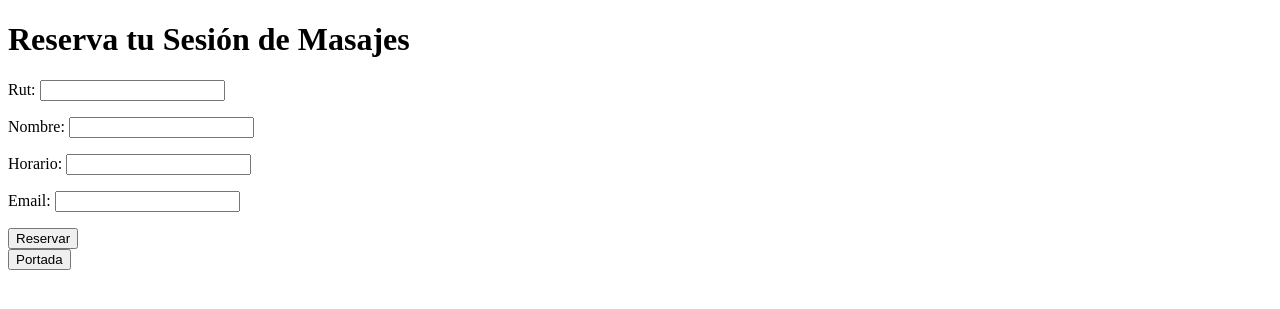
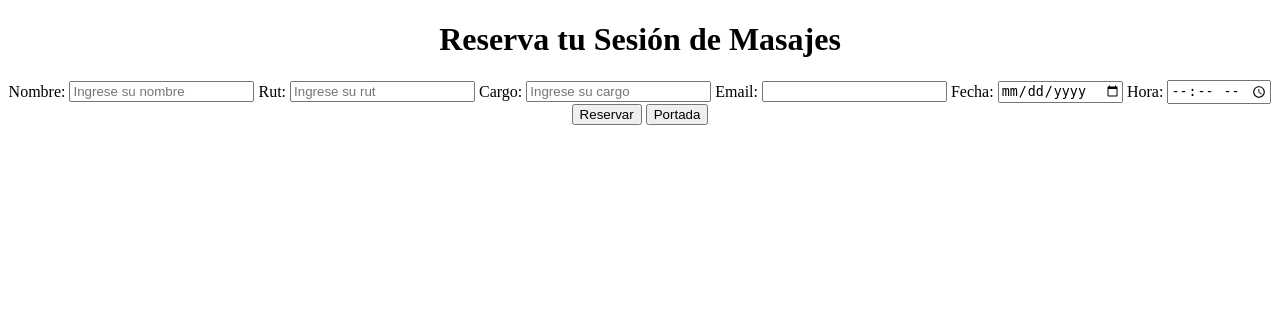
Before and after one commit to Daniel17769676/Web_practica_01, a Django app: page /reserva_form/ in a window 1280 px wide. Shown: the top 309 px of the page. Run offline with Django 5.2, Linux system fonts and the light colour scheme.

Commit message:
cambia a formularios HTML para agendar cita

```diff
--- a/mi_web/forms.py
+++ /dev/null
@@ -1,7 +0,0 @@
-from django import forms
-from .models import Reserva
-
-class ReservaForm(forms.ModelForm):
-    class Meta:
-        model = Reserva
-        fields = ['rut', 'nombre', 'horario', 'email']
--- a/mi_web/models.py
+++ b/mi_web/models.py
@@ -15,10 +15,12 @@ class Usuario(models.Model):
 from django.db import models
 
 class Reserva(models.Model):
+    nombre = models.CharField(max_length=100)
     rut = models.CharField(max_length=12)
-    nombre = models.CharField(max_length=100)
-    horario = models.DateTimeField()
+    cargo = models.CharField(max_length=100)
     email = models.EmailField()
+    fecha = models.DateField()
+    hora = models.TimeField()
 
     def __str__(self):
-        return f"{self.nombre} - {self.horario}"
+        return f"{self.nombre} - {self.fecha} - {self.hora}"
--- a/mi_web/views.py
+++ b/mi_web/views.py
@@ -1,15 +1,9 @@
 from django.shortcuts import render, redirect #importamos la función render
 from django.contrib import messages
-from .forms import ReservaForm
-from .models import Reserva
 from ics import Calendar, Event
 from django.core.mail import EmailMessage
 import datetime
-from .models import Usuario  #importamos la clase usuario de models.py
-from .models import Reserva
-from django.contrib.auth import authenticate, login as auth_login
-from django.contrib.auth.models import User
-
+from .models import Usuario, Reserva
 
 
 # Creamos la vista home, que sirve para mostrar la página de inicio
@@ -35,9 +29,6 @@ def Login(request):
 
     #Si el usuario no existe, se redirige al login
     return render(request, 'Login.html')
-
-
-
 
 def nuevo_usuario(request):
     if request.method == 'POST':
@@ -66,14 +57,21 @@ def nuevo_usuario(request):
 
 def reserva_view(request):
     if request.method == 'POST':
-        form = ReservaForm(request.POST)
-        if form.is_valid():
-            reserva = form.save()
-            enviar_correo_reserva(reserva)  # Función para enviar el correo
-            return redirect('reservas')
+        nombre = request.POST['nombre']
+        rut = request.POST['rut']
+        cargo = request.POST['cargo']
+        email = request.POST['email']
+        fecha = request.POST['fecha']
+        hora = request.POST['hora']
+
+        reserva = Reserva(nombre=nombre, rut=rut, cargo=cargo, email=email, fecha=fecha, hora=hora)
+        reserva.save()
+
+        messages.success(request, 'Reserva realizada correctamente.')
+        return redirect('reserva_confirmacion')
     else:
-        form = ReservaForm()
-    return render(request, 'reserva_form.html', {'form': form})
+        messages.error(request, 'Error al realizar la reserva.')
+        return render(request, 'reserva_form.html')
 
 def reserva_confirmacion_view(request):
     return render(request, 'reserva_confirmacion.html')
@@ -82,7 +80,7 @@ def enviar_correo_reserva(reserva):
     c = Calendar()
     e = Event()
     e.name = "Sesión de Masajes"
-    e.begin = reserva.horario
+    e.begin = reserva.hora
     e.duration = datetime.timedelta(minutes=15)
     e.description = f"Reserva de masaje para {reserva.nombre}."
     c.events.add(e)
@@ -92,7 +90,7 @@ def enviar_correo_reserva(reserva):
 
     email = EmailMessage(
         'Confirmación de Reserva de Masajes',
-        f'Hola {reserva.nombre}, tu reserva ha sido confirmada para el {reserva.horario}.',
+        f'Hola {reserva.nombre}, tu reserva ha sido confirmada para el {reserva.fecha}.',
         'from@example.com',
         [reserva.email],
     )
--- a/templates/Portada.html
+++ b/templates/Portada.html
@@ -18,7 +18,7 @@
         <br>
         <a href="{% url 'login' %}"><button>Login</button></a>
         <a href="{% url 'reservas' %}"><button>Reservas</button></a>
-        </center>
+    </center>
 
 </body>
 </html>
--- a/templates/reserva_form.html
+++ b/templates/reserva_form.html
@@ -4,14 +4,28 @@
     <title>Reserva de Masajes</title>
 </head>
 <body>
+    <Center>
     <h1>Reserva tu Sesión de Masajes</h1>
+
     <form method="post">
         {% csrf_token %}
-        {{ form.as_p }}
-        <button type="submit">Reservar</button>
+        <label for="nombre">Nombre:</label>
+        <input type="text" name="nombre" id="nombre" required placeholder="Ingrese su nombre">
+        <label for="rut">Rut:</label>
+        <input type="text" name="rut" id="rut" required placeholder="Ingrese su rut">
+        <label for ="Cargo">Cargo:</label>
+        <input type="text" name="cargo" id="cargo" required placeholder="Ingrese su cargo">
+        <label for="email">Email:</label>
+        <input type="email" name="email" id="email" required>
+        <label for="fecha">Fecha:</label>
+        <input type="date" name="fecha" id="fecha" required>
+        <label for="hora">Hora:</label>
+        <input type="time" name="hora" id="hora" required>
     </form>
 
+    <button type="submit">Reservar</button>
+
     <a href="{% url 'portada' %}"><button>Portada</button></a>
-
+    </Center>
 </body>
 </html>
```
Also changed, not shown: mi_web/migrations/0001_initial.py, 1 other file.
